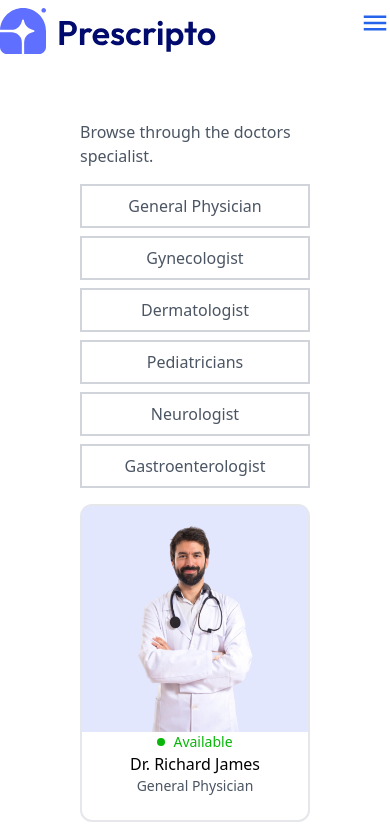
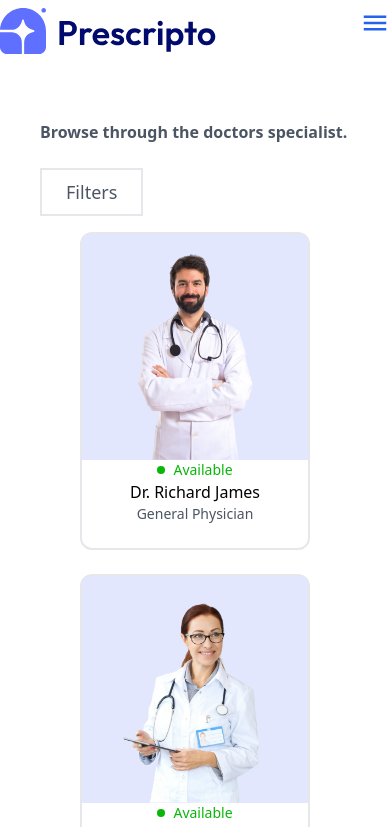
Before and after one commit to king-mayor/Appointment, a React (Vite) app: page /alldoctors in a window 390 px wide. Shown: the top 827 px of the page. Built offline with nearby package versions, Linux system fonts and the light colour scheme.

Commit message:
filtered items

```diff
--- a/src/Components/AllDoctors.jsx
+++ b/src/Components/AllDoctors.jsx
@@ -1,38 +1,128 @@
-import React from "react";
+import React, { useState } from "react";
 import Navbar from "./Navbar";
 import { DoctorData } from "./DoctorsData";
 import Footer from "./Footer";
 const AllDoctors = () => {
+  const [menu, setMenu] = useState(false);
+  const [products, setProducts] = useState(DoctorData);
+  const toggleFilter = () => {
+    setMenu(!menu);
+  };
+  const filterProducts = (item) => {
+    const filtered = DoctorData.filter((product) => product.title === item);
+    setProducts(filtered);
+    console.log(filtered);
+  };
+
   return (
     <div>
       {/* {Navbar} */}
       <Navbar />
       <div className="py-28 flex lg:flex-row flex-col justify-center mx-10 gap-4">
-        <div className="1st flex flex-col gap-2 mx-10">
+        <div className="1st md:flex md:flex-col gap-2 mx-10 hidden">
           <h2 className="text-gray-600 py-2 text-md">
             Browse through the doctors specialist.
           </h2>
-          <button className="border-2 border-gray-300 text-gray-600 py-2 px-10">
+          <button
+            className="border-2 border-gray-300 text-gray-600 py-2 px-10"
+            onClick={() => filterProducts("General Physician")}
+          >
             General Physician
           </button>
-          <button className="border-2 border-gray-300 text-gray-600 py-2 px-10">
+          <button
+            className="border-2 border-gray-300 text-gray-600 py-2 px-10"
+            onClick={() => filterProducts("Gynecologist")}
+          >
             Gynecologist
           </button>
-          <button className="border-2 border-gray-300 text-gray-600 py-2 px-10">
+          <button
+            className="border-2 border-gray-300 text-gray-600 py-2 px-10"
+            onClick={() => filterProducts("Dermatologist")}
+          >
             Dermatologist
           </button>
-          <button className="border-2 border-gray-300 text-gray-600 py-2 px-10">
+          <button
+            className="border-2 border-gray-300 text-gray-600 py-2 px-10"
+            onClick={() => filterProducts("Pediatrician")}
+          >
             Pediatricians
           </button>
-          <button className="border-2 border-gray-300 text-gray-600 py-2 px-10">
+          <button
+            className="border-2 border-gray-300 text-gray-600 py-2 px-10"
+            onClick={() => filterProducts("Neurologist")}
+          >
             Neurologist
           </button>
-          <button className="border-2 border-gray-300 text-gray-600 py-2 px-10">
+          <button
+            className="border-2 border-gray-300 text-gray-600 py-2 px-10"
+            onClick={() => filterProducts("Gastroentrologist")}
+          >
             Gastroenterologist
           </button>
         </div>
+        {/* {Mobile Section} */}
+        <div>
+          <h2 className="text-gray-600 py-2 text-md font-semibold md:hidden">
+            Browse through the doctors specialist.
+          </h2>
+        </div>
+        <div onClick={toggleFilter} className="md:hidden">
+          {menu ? (
+            <div>
+              <button className="bg-primary text-white text-lg py-2 px-6 border-none outline-none cursor-pointer ">
+                Filters
+              </button>
+            </div>
+          ) : (
+            <div>
+              <button className=" text-gray-600 text-lg py-2 px-6 border-2 border-gray-200 outline-none cursor-pointer ">
+                Filters
+              </button>
+            </div>
+          )}
+        </div>
+        {menu && (
+          <div className="1st flex flex-col gap-2 mx-10 md:hidden">
+            <button
+              className="border-2 border-gray-300 text-gray-600 py-2 px-10"
+              onClick={() => filterProducts("General Physician")}
+            >
+              General Physician
+            </button>
+            <button
+              className="border-2 border-gray-300 text-gray-600 py-2 px-10"
+              onClick={() => filterProducts("Gynecologist")}
+            >
+              Gynecologist
+            </button>
+            <button
+              className="border-2 border-gray-300 text-gray-600 py-2 px-10"
+              onClick={() => filterProducts("Dermatologist")}
+            >
+              Dermatologist
+            </button>
+            <button
+              className="border-2 border-gray-300 text-gray-600 py-2 px-10"
+              onClick={() => filterProducts("Pediatrician")}
+            >
+              Pediatricians
+            </button>
+            <button
+              className="border-2 border-gray-300 text-gray-600 py-2 px-10"
+              onClick={() => filterProducts("Neurologist")}
+            >
+              Neurologist
+            </button>
+            <button
+              className="border-2 border-gray-300 text-gray-600 py-2 px-10"
+              onClick={() => filterProducts("Gastroentrologist")}
+            >
+              Gastroenterologist
+            </button>
+          </div>
+        )}
         <div className="container mx-auto grid lg:grid-cols-3 md:grid-cols-2 grid-cols-1 gap-6">
-          {DoctorData.map((product) => (
+          {products.map((product) => (
             <div
               key={product.id}
               className="border-2 rounded-xl pb-6 cursor-pointer hover:-translate-y-2 hover:duration-500 w-3/2 lg:mx-0 mx-10"
```
